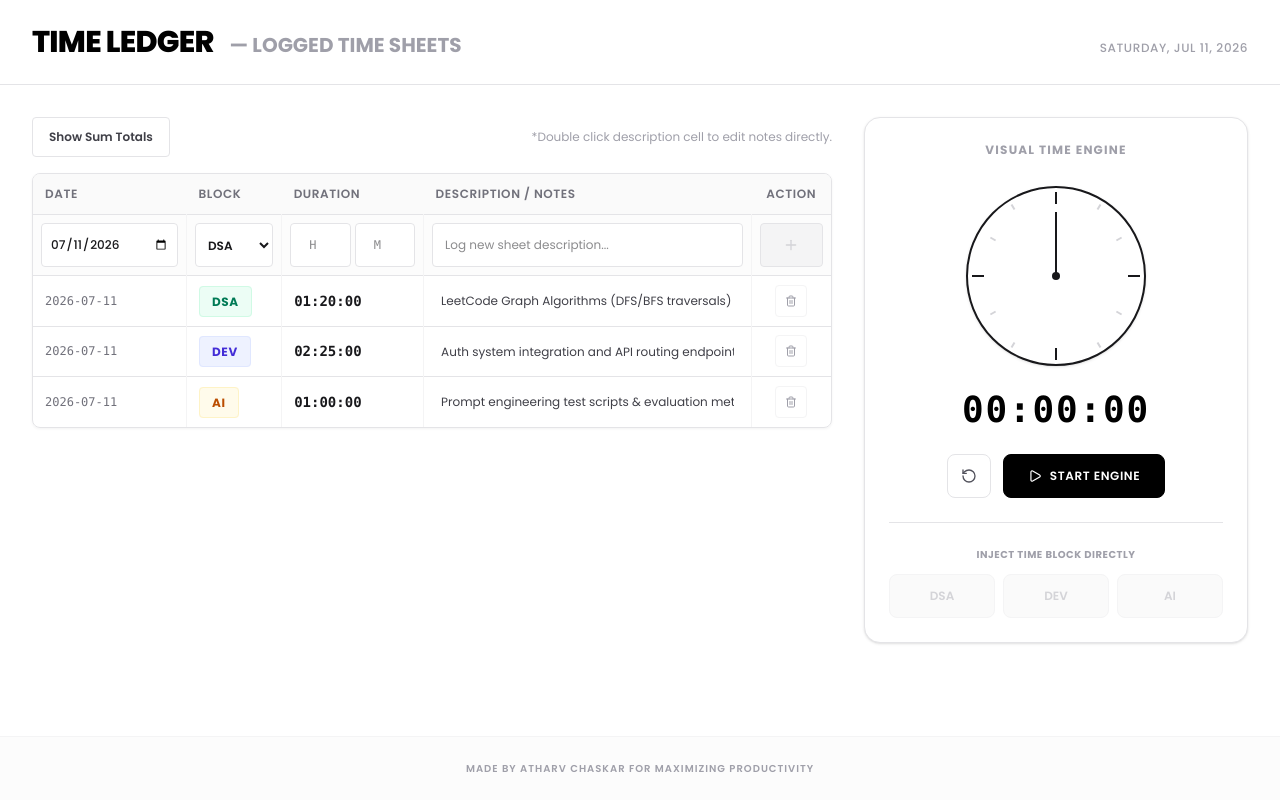
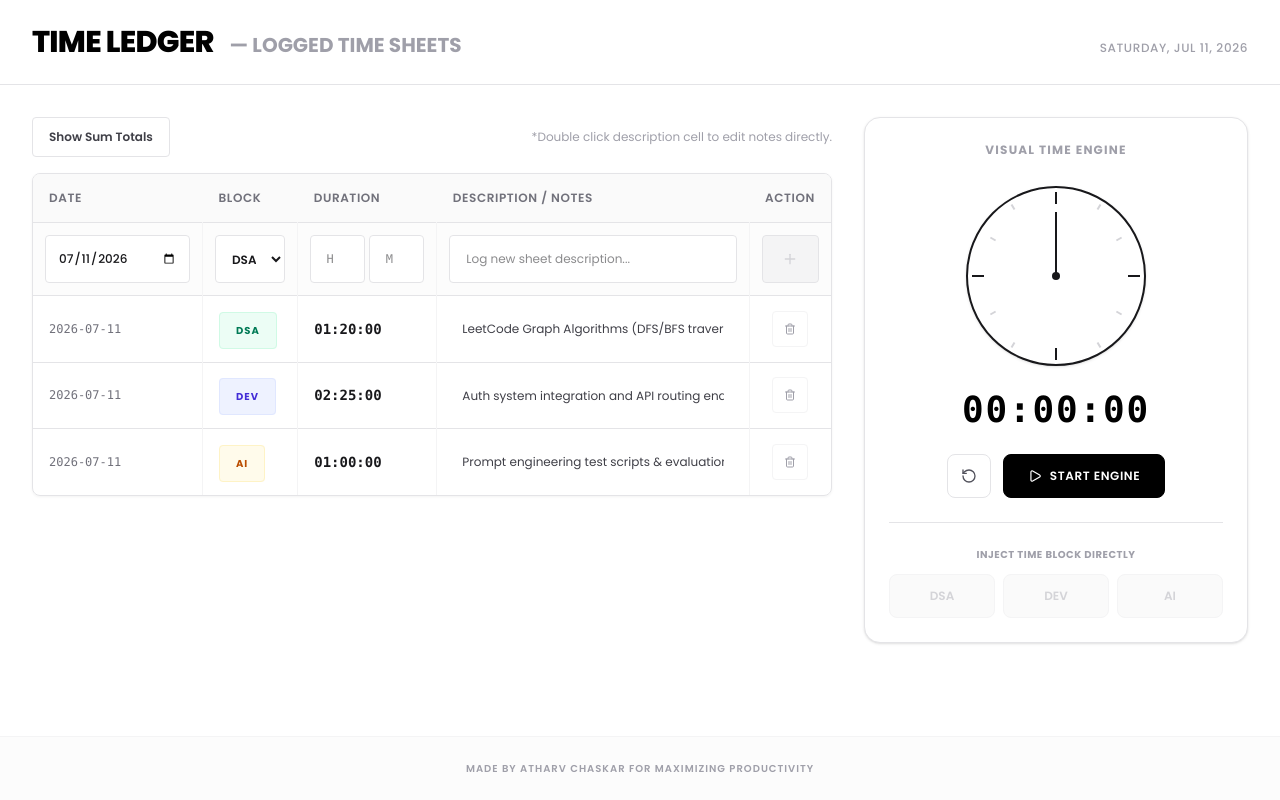
Before and after one commit to Atharvchaskar008/My-productivity-tracker-, a React (Vite) app: page / in a window 1280 px wide. Built offline with nearby package versions, Linux system fonts and the light colour scheme.

Commit message:
refined ui

```diff
--- a/src/App.jsx
+++ b/src/App.jsx
@@ -257,19 +257,19 @@ export default function App() {
               <table className="w-full border-collapse text-left text-sm min-w-[700px]">
                 <thead>
                   <tr className="bg-zinc-50 border-b border-zinc-200">
-                    <th scope="col" className="p-3 text-xs font-semibold uppercase tracking-wider text-zinc-500 w-[18%]">
+                    <th scope="col" className="p-4 text-xs font-semibold uppercase tracking-wider text-zinc-500 w-[18%]">
                       Date
                     </th>
-                    <th scope="col" className="p-3 text-xs font-semibold uppercase tracking-wider text-zinc-500 w-[12%]">
+                    <th scope="col" className="p-4 text-xs font-semibold uppercase tracking-wider text-zinc-500 w-[12%]">
                       Block
                     </th>
-                    <th scope="col" className="p-3 text-xs font-semibold uppercase tracking-wider text-zinc-500 w-[18%]">
+                    <th scope="col" className="p-4 text-xs font-semibold uppercase tracking-wider text-zinc-500 w-[18%]">
                       Duration
                     </th>
-                    <th scope="col" className="p-3 text-xs font-semibold uppercase tracking-wider text-zinc-500 w-[42%]">
+                    <th scope="col" className="p-4 text-xs font-semibold uppercase tracking-wider text-zinc-500 w-[42%]">
                       Description / Notes
                     </th>
-                    <th scope="col" className="p-3 text-xs font-semibold uppercase tracking-wider text-zinc-500 w-[10%] text-center">
+                    <th scope="col" className="p-4 text-xs font-semibold uppercase tracking-wider text-zinc-500 w-[10%] text-center">
                       Action
                     </th>
                   </tr>
@@ -279,21 +279,21 @@ export default function App() {
                   {/* INLINE EXCEL DATA INSERTION ROW */}
                   <tr className="bg-zinc-50/50">
                     {/* Date Input */}
-                    <td className="p-2 border-r border-zinc-100">
+                    <td className="p-3 border-r border-zinc-100">
                       <input
                         type="date"
                         value={insertForm.date}
                         onChange={(e) => setInsertForm(prev => ({ ...prev, date: e.target.value }))}
-                        className="w-full text-xs bg-white border border-zinc-200 rounded px-2 py-1.5 h-11 focus:outline-none focus:border-black font-medium"
+                        className="w-full text-xs bg-white border border-zinc-200 rounded px-3 py-2 h-12 focus:outline-none focus:border-black font-medium"
                       />
                     </td>
 
                     {/* Block Select Dropdown */}
-                    <td className="p-2 border-r border-zinc-100">
+                    <td className="p-3 border-r border-zinc-100">
                       <select
                         value={insertForm.block}
                         onChange={(e) => setInsertForm(prev => ({ ...prev, block: e.target.value }))}
-                        className="w-full text-xs bg-white border border-zinc-200 rounded px-2 py-1.5 h-11 focus:outline-none focus:border-black font-semibold"
+                        className="w-full text-xs bg-white border border-zinc-200 rounded px-3 py-2 h-12 focus:outline-none focus:border-black font-semibold"
                       >
                         <option value="DSA">DSA</option>
                         <option value="DEV">DEV</option>
@@ -302,7 +302,7 @@ export default function App() {
                     </td>
 
                     {/* Time Input (Hours / Minutes) */}
-                    <td className="p-2 border-r border-zinc-100">
+                    <td className="p-3 border-r border-zinc-100">
                       <div className="flex space-x-1">
                         <input
                           type="number"
@@ -311,7 +311,7 @@ export default function App() {
                           max="23"
                           value={insertForm.hours}
                           onChange={(e) => setInsertForm(prev => ({ ...prev, hours: e.target.value }))}
-                          className="w-1/2 text-xs text-center bg-white border border-zinc-200 rounded py-1.5 h-11 focus:outline-none focus:border-black font-mono"
+                          className="w-1/2 text-xs text-center bg-white border border-zinc-200 rounded py-2 h-12 focus:outline-none focus:border-black font-mono"
                         />
                         <input
                           type="number"
@@ -320,28 +320,28 @@ export default function App() {
                           max="59"
                           value={insertForm.minutes}
                           onChange={(e) => setInsertForm(prev => ({ ...prev, minutes: e.target.value }))}
-                          className="w-1/2 text-xs text-center bg-white border border-zinc-200 rounded py-1.5 h-11 focus:outline-none focus:border-black font-mono"
+                          className="w-1/2 text-xs text-center bg-white border border-zinc-200 rounded py-2 h-12 focus:outline-none focus:border-black font-mono"
                         />
                       </div>
                     </td>
 
                     {/* Description Text Input */}
-                    <td className="p-2 border-r border-zinc-100">
+                    <td className="p-3 border-r border-zinc-100">
                       <input
                         type="text"
                         placeholder="Log new sheet description..."
                         value={insertForm.note}
                         onChange={(e) => setInsertForm(prev => ({ ...prev, note: e.target.value }))}
-                        className="w-full text-xs bg-white border border-zinc-200 rounded px-3 py-1.5 h-11 focus:outline-none focus:border-black"
+                        className="w-full text-xs bg-white border border-zinc-200 rounded px-4 py-2 h-12 focus:outline-none focus:border-black"
                       />
                     </td>
 
                     {/* Add Action Button */}
-                    <td className="p-2 text-center">
+                    <td className="p-3 text-center">
                       <button
                         onClick={handleAddRow}
                         disabled={!(parseInt(insertForm.hours) > 0 || parseInt(insertForm.minutes) > 0)}
-                        className={`w-full h-11 flex items-center justify-center rounded border transition-all ${
+                        className={`w-full h-12 flex items-center justify-center rounded border transition-all ${
                           (parseInt(insertForm.hours) > 0 || parseInt(insertForm.minutes) > 0)
                             ? 'bg-black border-black text-white hover:bg-zinc-800 cursor-pointer'
                             : 'bg-zinc-100 border-zinc-200 text-zinc-300 cursor-not-allowed'
@@ -358,13 +358,13 @@ export default function App() {
                     timeLogs.map((log) => (
                       <tr key={log.id} className="hover:bg-zinc-50/70 transition-colors">
                         {/* Date Cell */}
-                        <td className="p-3 font-mono text-xs border-r border-zinc-100 text-zinc-500">
+                        <td className="p-4 font-mono text-xs border-r border-zinc-100 text-zinc-500">
                           {log.date}
                         </td>
 
                         {/* Block Badge Cell */}
-                        <td className="p-3 border-r border-zinc-100">
-                          <span className={`text-xs font-bold px-3 py-1.5 rounded border tracking-wider ${
+                        <td className="p-4 border-r border-zinc-100">
+                          <span className={`text-[10px] font-bold px-4 py-2.5 rounded border tracking-widest uppercase ${
                             log.block === 'DSA'
                               ? 'bg-emerald-50 text-emerald-700 border-emerald-100'
                               : log.block === 'DEV'
@@ -376,27 +376,27 @@ export default function App() {
                         </td>
 
                         {/* Duration Cell */}
-                        <td className="p-3 font-mono text-sm font-semibold border-r border-zinc-100 text-zinc-900">
+                        <td className="p-4 font-mono text-sm font-semibold border-r border-zinc-100 text-zinc-900">
                           {formatTableDuration(log.duration)}
                         </td>
 
                         {/* Editable Description Cell */}
-                        <td className="p-2 border-r border-zinc-100">
+                        <td className="p-3 border-r border-zinc-100">
                           <input
                             id={`note-input-${log.id}`}
                             type="text"
                             value={log.note}
                             onChange={(e) => handleUpdateNote(log.id, e.target.value)}
                             placeholder="Add cell note..."
-                            className="excel-input text-xs px-2 py-1.5 focus:bg-white text-zinc-700 focus:text-zinc-900 leading-relaxed font-sans"
+                            className="excel-input text-xs px-3 py-2.5 focus:bg-white text-zinc-700 focus:text-zinc-900 leading-relaxed font-sans"
                           />
                         </td>
 
                         {/* Delete Cell */}
-                        <td className="p-2 text-center">
+                        <td className="p-3 text-center">
                           <button
                             onClick={() => handleDeleteRow(log.id)}
-                            className="w-8 h-8 mx-auto flex items-center justify-center rounded border border-zinc-100 bg-white text-zinc-400 hover:text-red-600 hover:border-red-100 hover:bg-red-50/50 transition-all"
+                            className="w-9 h-9 mx-auto flex items-center justify-center rounded border border-zinc-100 bg-white text-zinc-400 hover:text-red-600 hover:border-red-100 hover:bg-red-50/50 transition-all"
                             title="Delete Row"
                           >
                             <Trash2 size={12} />
@@ -424,16 +424,16 @@ export default function App() {
                   {/* EXCEL SUMMARY (FORMULA) FOOTER ROW */}
                   {showSummary && (
                     <tr className="bg-zinc-50 font-medium text-zinc-900 border-t-2 border-zinc-200">
-                      <td className="p-3 text-xs font-bold uppercase tracking-wider text-zinc-500 border-r border-zinc-100">
+                      <td className="p-4 text-xs font-bold uppercase tracking-wider text-zinc-500 border-r border-zinc-100">
                         Total SUM
                       </td>
-                      <td className="p-3 border-r border-zinc-100">
+                      <td className="p-4 border-r border-zinc-100">
                         {/* empty cell for block column */}
                       </td>
-                      <td className="p-3 font-mono text-sm font-bold border-r border-zinc-100 text-black">
+                      <td className="p-4 font-mono text-sm font-bold border-r border-zinc-100 text-black">
                         {formatTableDuration(totalSecondsAll)}
                       </td>
-                      <td className="p-3 text-xs text-zinc-500 leading-relaxed" colSpan="2">
+                      <td className="p-4 text-xs text-zinc-500 leading-relaxed" colSpan="2">
                         <div className="flex flex-wrap gap-x-4 gap-y-1">
                           <span>DSA: <strong className="text-black font-semibold">{formatHoursDecimal(getPillarTotalSeconds('DSA'))}</strong></span>
                           <span>DEV: <strong className="text-black font-semibold">{formatHoursDecimal(getPillarTotalSeconds('DEV'))}</strong></span>
```
